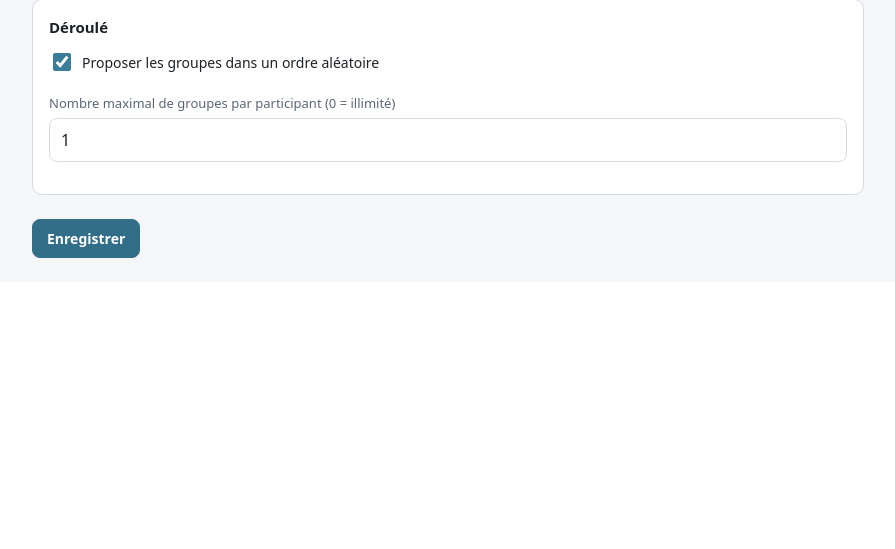
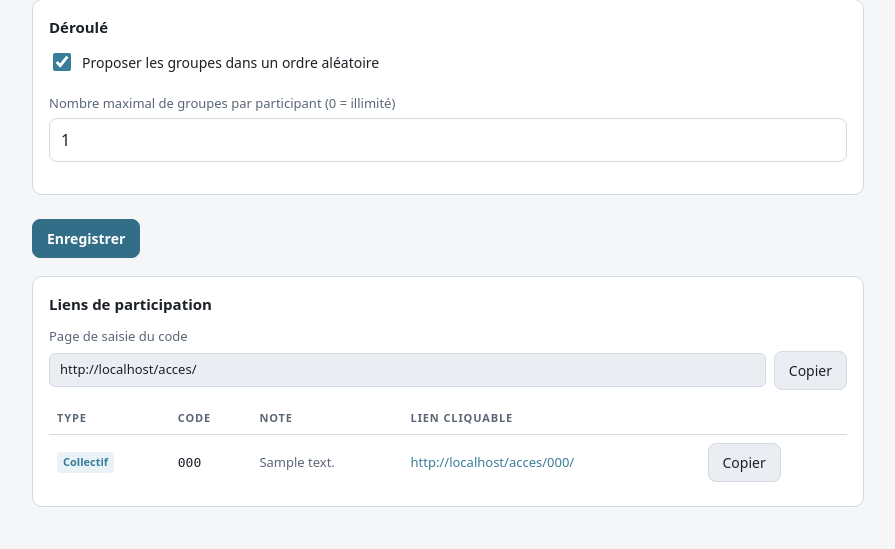
Before and after one commit to Hsbtqemy/mareva, a Django app: page /editeur/parametres/ in a window 1280 px wide. Shown: the part 1394-1943 px from the top of the page, without its empty margins (192-1087 px from the left). Before the commit the page ends 1652 px from the top, so only its background shows below. Run offline with Django 5.2, Linux system fonts and the light colour scheme; a user stored in the database is signed in; tables that the repository leaves empty hold one stand-in row (values such as "Sample post").

Commit message:
Paramètres : section Liens de participation avec codes d'accès copiables
Affiche les URLs de saisie de code et les liens cliquables par code actif
(collectif ou individuel), avec bouton Copier dans le presse-papiers.

Co-Authored-By: Claude Sonnet 4.6 <noreply@anthropic.com>

```diff
--- a/etude/editeur.py
+++ b/etude/editeur.py
@@ -24,6 +24,7 @@ from django.db import transaction
 from django.db.models import ProtectedError
 from django.http import JsonResponse
 from django.shortcuts import render, redirect, get_object_or_404
+from django.urls import reverse
 from django.utils.text import get_valid_filename, slugify
 from django.views.decorators.http import require_POST
 
@@ -34,7 +35,7 @@ from .forms import (
 from . import exports
 from .models import (
     Groupe, Question, Choix, SousQuestion, Media, Participant, Passage,
-    Reponse, ReponseProfil, Configuration,
+    Reponse, ReponseProfil, Configuration, CodeAcces,
 )
 
 
@@ -368,4 +369,14 @@ def parametres(request):
         form.save()
         messages.success(request, "Paramètres enregistrés.")
         return redirect("editeur_parametres")
-    return render(request, "etude/editeur_parametres.html", {"form": form})
+
+    codes = list(CodeAcces.objects.filter(actif=True).order_by("-collectif", "code"))
+    for c in codes:
+        c.url_lien = request.build_absolute_uri(reverse("acces_lien", args=[c.code]))
+    url_acces = request.build_absolute_uri(reverse("acces"))
+
+    return render(request, "etude/editeur_parametres.html", {
+        "form": form,
+        "codes": codes,
+        "url_acces": url_acces,
+    })
--- a/etude/templates/etude/editeur_parametres.html
+++ b/etude/templates/etude/editeur_parametres.html
@@ -25,4 +25,66 @@
 
     <div class="actions"><button type="submit" class="btn primaire">Enregistrer</button></div>
   </form>
+
+  <div class="section">
+    <h2>Liens de participation</h2>
+    <div class="champ-bloc">
+      <label>Page de saisie du code</label>
+      <div class="lien-row">
+        <span class="lien-url">{{ url_acces }}</span>
+        <button type="button" class="btn copier" data-val="{{ url_acces }}">Copier</button>
+      </div>
+    </div>
+
+    {% if codes %}
+      <table class="table-codes">
+        <thead>
+          <tr><th>Type</th><th>Code</th><th>Note</th><th>Lien cliquable</th><th></th></tr>
+        </thead>
+        <tbody>
+          {% for c in codes %}
+          <tr>
+            <td>{% if c.collectif %}<span class="badge-collectif">Collectif</span>{% else %}<span class="badge-indiv">Individuel</span>{% endif %}</td>
+            <td><code>{{ c.code }}</code></td>
+            <td class="cell-note">{{ c.note }}</td>
+            <td class="cell-url"><a href="{{ c.url_lien }}" target="_blank" rel="noopener">{{ c.url_lien }}</a></td>
+            <td><button type="button" class="btn copier" data-val="{{ c.url_lien }}">Copier</button></td>
+          </tr>
+          {% endfor %}
+        </tbody>
+      </table>
+    {% else %}
+      <p style="color:var(--texte-doux);font-size:13px;margin:8px 0 0">
+        Aucun code d'accès actif. <a href="{% url 'admin:etude_codeacces_changelist' %}">Créer un code dans l'administration.</a>
+      </p>
+    {% endif %}
+  </div>
+
+  <style>
+    .lien-row { display:flex; align-items:center; gap:8px; }
+    .lien-url { font-size:13px; color:var(--texte); background:var(--surface2,#1a1d23); border:1px solid var(--bord); border-radius:6px; padding:6px 10px; flex:1; overflow-x:auto; white-space:nowrap; }
+    .table-codes { width:100%; border-collapse:collapse; font-size:13px; margin-top:12px; }
+    .table-codes th { text-align:left; font-size:11px; text-transform:uppercase; letter-spacing:.08em; color:var(--texte-doux); padding:4px 8px 8px; border-bottom:1px solid var(--bord); }
+    .table-codes td { padding:8px; border-bottom:1px solid var(--bord); vertical-align:middle; }
+    .table-codes tr:last-child td { border-bottom:0; }
+    .cell-note { color:var(--texte-doux); max-width:160px; }
+    .cell-url { max-width:260px; overflow:hidden; text-overflow:ellipsis; white-space:nowrap; }
+    .cell-url a { color:var(--accent); text-decoration:none; }
+    .cell-url a:hover { text-decoration:underline; }
+    .badge-collectif,.badge-indiv { display:inline-block; font-size:11px; font-weight:600; border-radius:4px; padding:2px 6px; }
+    .badge-collectif { background:rgba(110,168,196,.15); color:var(--accent); }
+    .badge-indiv { background:rgba(160,160,160,.12); color:var(--texte-doux); }
+    .copier.ok { color:#6abf69; }
+  </style>
+  <script>
+    document.querySelectorAll('.copier').forEach(btn => {
+      btn.addEventListener('click', () => {
+        navigator.clipboard.writeText(btn.dataset.val).then(() => {
+          const orig = btn.textContent;
+          btn.textContent = 'Copié !'; btn.classList.add('ok');
+          setTimeout(() => { btn.textContent = orig; btn.classList.remove('ok'); }, 2000);
+        });
+      });
+    });
+  </script>
 {% endblock %}
```
